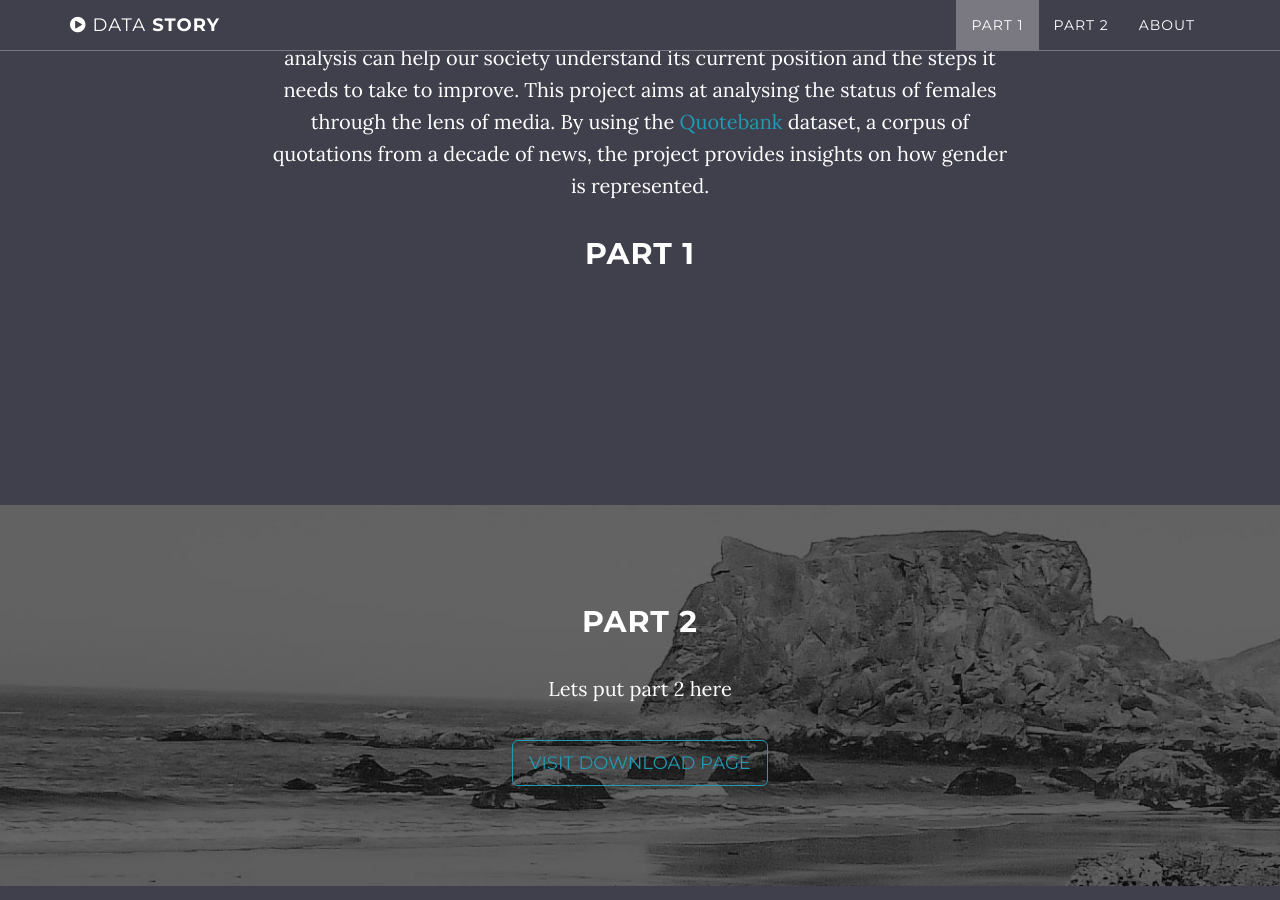
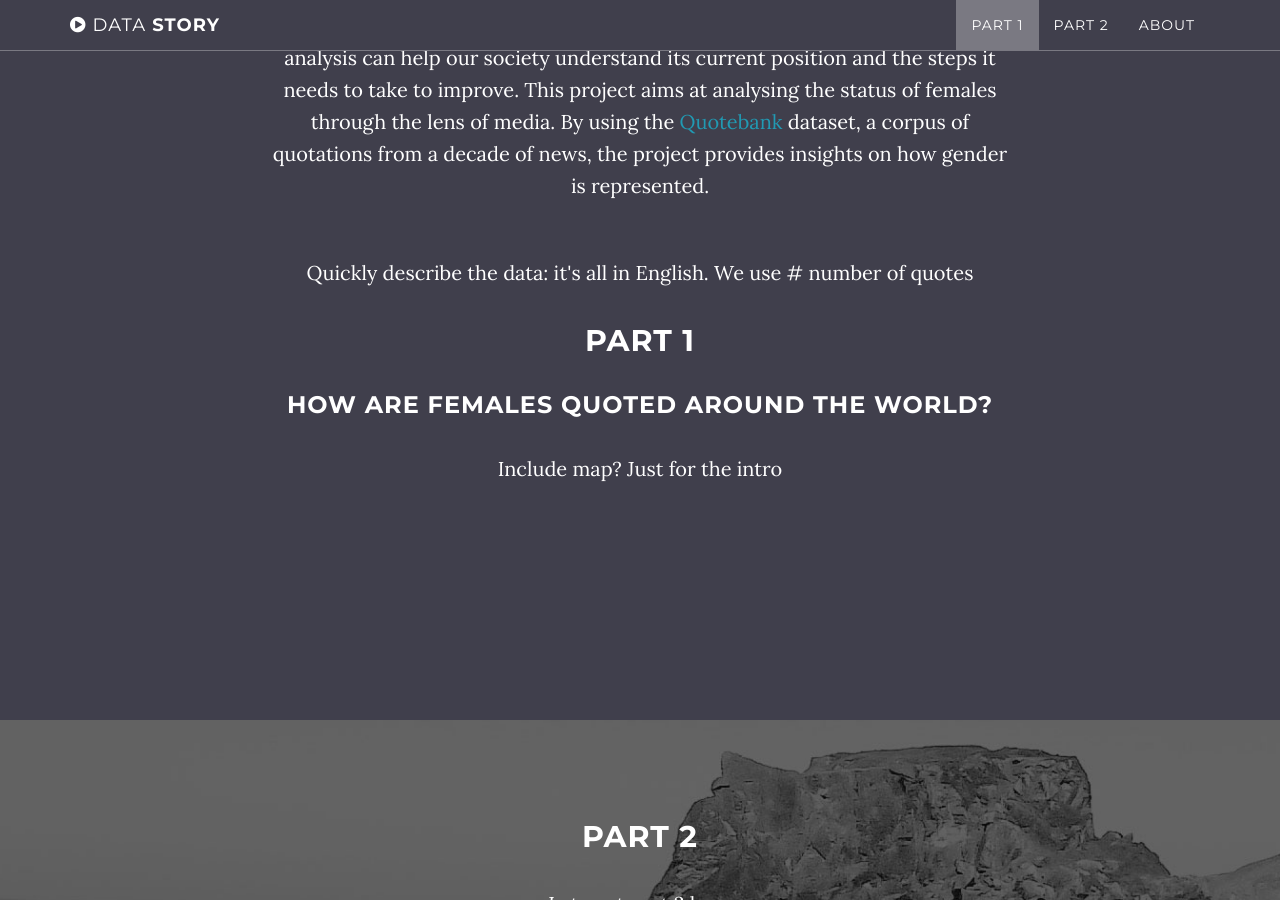
Before and after one commit to lisalrt/github.io-data_story, a Jekyll site: the page built from index.html, in a window 1280 px wide and 900 px high, scrolled down 1224 px. Built offline with Jekyll 4.4.1, drawn with Linux system fonts in a browser that asks for light colours.

Commit message:
Test to include subsection in Part 1

```diff
--- a/_includes/about.html
+++ b/_includes/about.html
@@ -3,8 +3,12 @@
         <div class="row">
             <div class="col-lg-8 col-lg-offset-2">
                 <h2>"Improving diversity and pluralism in the media also means providing greater opportunities for people"</h2>
-                <p>With gender equality being raised in a wide variety of domains, a data-backed analysis can help our society understand its current position and the steps it needs to take to improve. This project aims at analysing the status of females through the lens of media. By using the <a href="https://dlab.epfl.ch/people/west/pub/Vaucher-Spitz-Catasta-West_WSDM-21.pdf">Quotebank</a> dataset, a corpus of quotations from a decade of news, the project provides insights on how gender is represented.</p>
+                <p>With gender equality being raised in a wide variety of domains, a data-backed analysis can help our society understand its current position and the steps it needs to take to improve. This project aims at analysing the status of females through the lens of media. By using the <a href="https://dlab.epfl.ch/people/west/pub/Vaucher-Spitz-Catasta-West_WSDM-21.pdf">Quotebank</a> dataset, a corpus of quotations from a decade of news, the project provides insights on how gender is represented.</p><br>
+                <p>Quickly describe the data: it's all in English. We use # number of quotes</p>
                 <h2>Part 1</h2>
+                <h3>How are females quoted around the world?</h3>
+                <p>Include map? Just for the intro</p>
+
 
             </div>
         </div>
```
